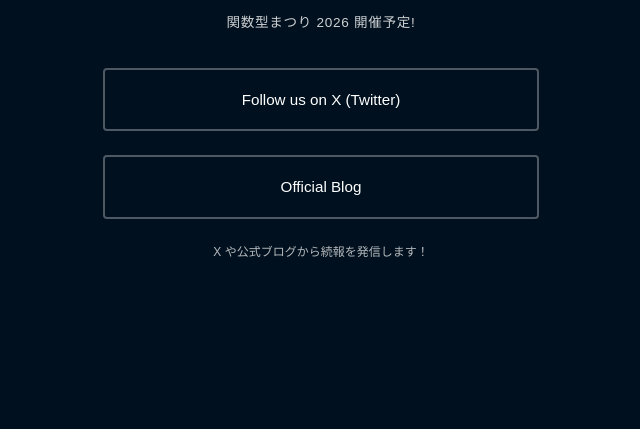
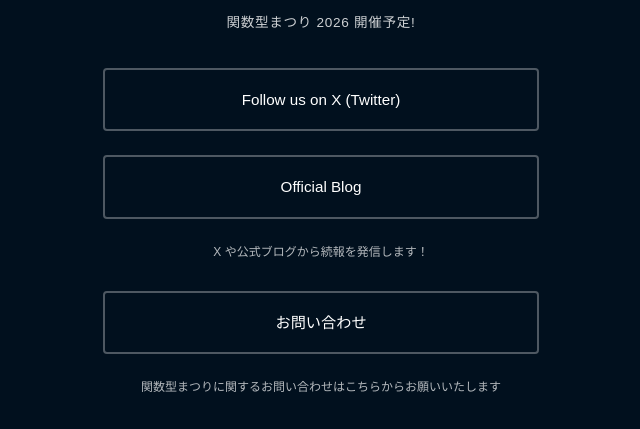
Before and after one commit to fp-matsuri/fp-matsuri.org, a plain HTML site: page index.html in a window 1280 px wide. Shown: the part 525-954 px from the top of the page, without its empty margins (319-959 px from the left). Before the commit the page ends 819 px from the top, so only its background shows below. Drawn offline with Linux system fonts and the light colour scheme.

Commit message:
feat: お問い合わせフォームへのリンクを追加

```diff
--- a/index.html
+++ b/index.html
@@ -17,6 +17,10 @@
     <a href="https://x.com/fp_matsuri" target="_blank" rel="noopener noreferrer" class="social-button">Follow us on X (Twitter)</a>
     <a href="https://blog.fp-matsuri.org/" target="_blank" rel="noopener noreferrer" class="social-button">Official Blog</a>
     <p class="privacy-text">X や公式ブログから続報を発信します！</p>
+    <br>
+    <a href="https://docs.google.com/forms/d/e/1FAIpQLScfYq08RUfhtyPeBGdD3zGroVcZwLhloaJZveQEVCcQD1zLiQ/viewform"
+      target="_blank" rel="noopener noreferrer" class="social-button">お問い合わせ</a>
+    <p class="privacy-text">関数型まつりに関するお問い合わせはこちらからお願いいたします</p>
   </div>
 </body>
 </html>
```
